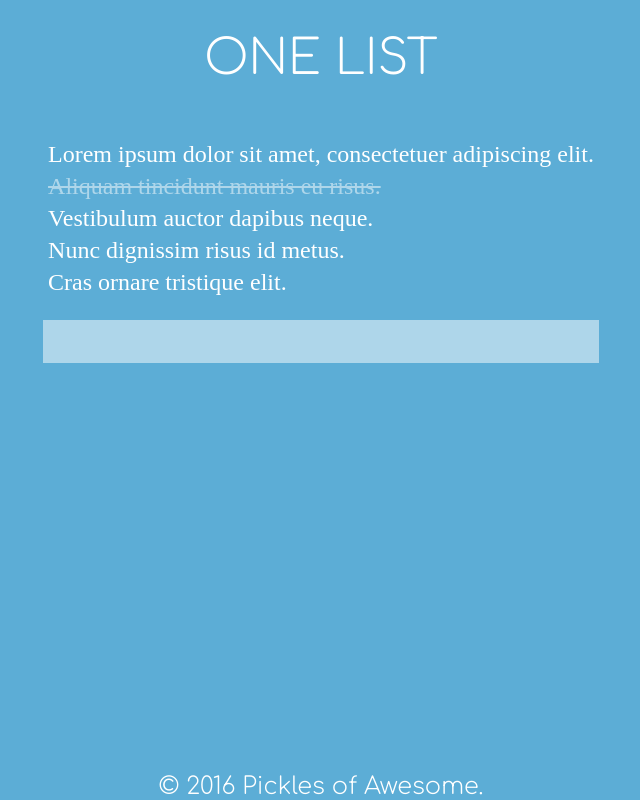
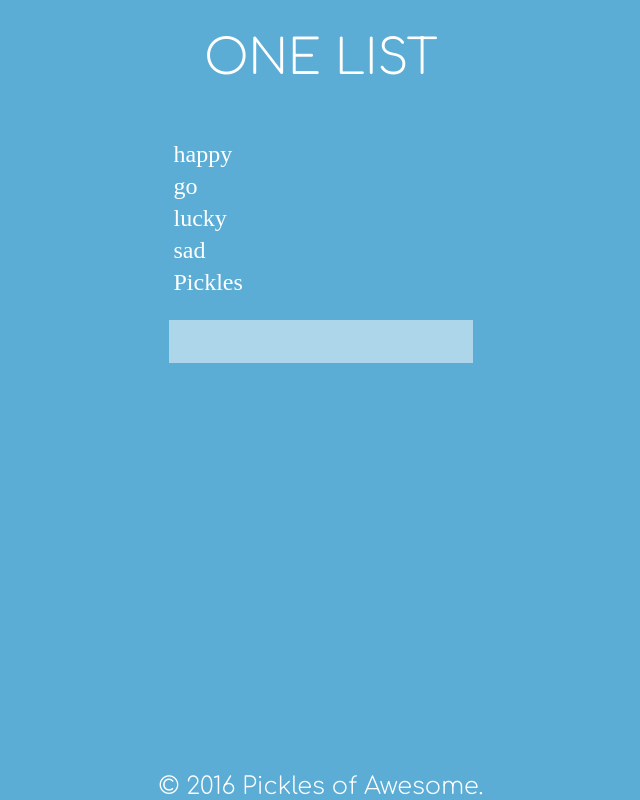
Before and after one commit to wesblueyes/one-list, a React (Create React App) app: page / in a window 1280 px wide. Shown: the whole page, without its empty margins (319-959 px from the left). Built offline with nearby package versions, Linux system fonts and the light colour scheme; a web font is replaced by a local one.

Commit message:
first components created via pickles

```diff
--- a/src/App.js
+++ b/src/App.js
@@ -1,4 +1,5 @@
 import React, { Component } from 'react'
+import List from './List'
 
 class App extends Component {
   render () {
@@ -8,23 +9,7 @@ class App extends Component {
           <h1>One List</h1>
         </header>
         <main>
-          <ul className='one-list'>
-            <li>
-              <span>Lorem ipsum dolor sit amet, consectetuer adipiscing elit.</span>
-            </li>
-            <li className='completed'>
-              <span>Aliquam tincidunt mauris eu risus.</span>
-            </li>
-            <li>
-              <span>Vestibulum auctor dapibus neque.</span>
-            </li>
-            <li>
-              <span>Nunc dignissim risus id metus.</span>
-            </li>
-            <li>
-              <span>Cras ornare tristique elit.</span>
-            </li>
-          </ul>
+          <List />
           <form>
             <input type='text' />
           </form>
--- /dev/null
+++ b/src/Item.js
@@ -0,0 +1,10 @@
+import React, { Component } from 'react'
+
+class Item extends Component {
+
+  render () {
+    return <li>{this.props.textContent}</li>
+  }
+}
+
+export default Item
--- /dev/null
+++ b/src/List.js
@@ -0,0 +1,16 @@
+import React, { Component } from 'react'
+import Item from './Item'
+
+class List extends Component {
+
+  render () {
+    return <ul className='one-list'>
+      <Item textContent='happy' complete={false} />
+      <Item textContent='go' complete={false} />
+      <Item textContent='lucky' complete={false} />
+      <Item textContent='sad' complete={false} />
+      <Item textContent='Pickles' complete={false} />
+    </ul>
+  }
+}
+export default List
```
Also changed, not shown: src/Input.js (added).
